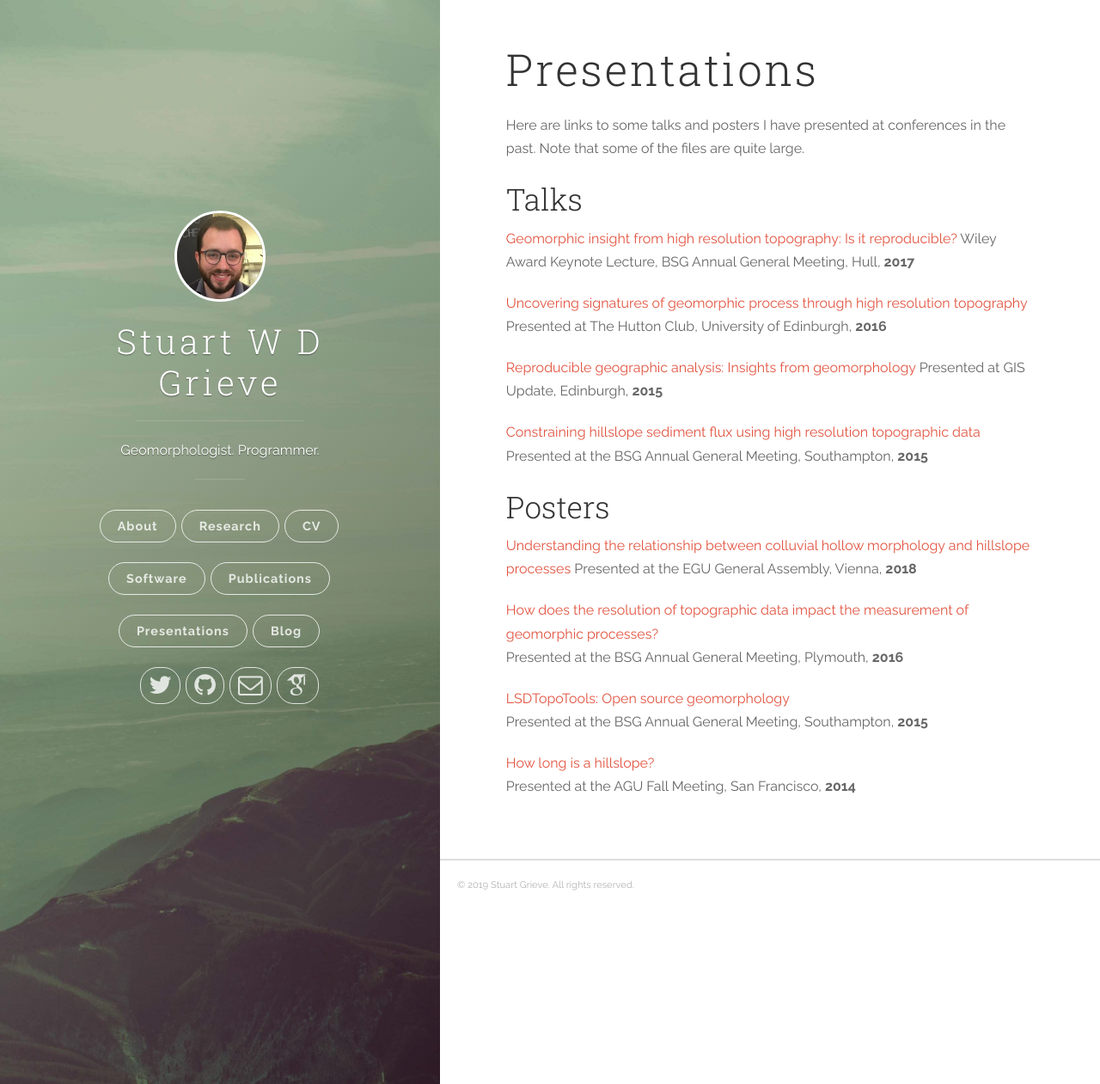
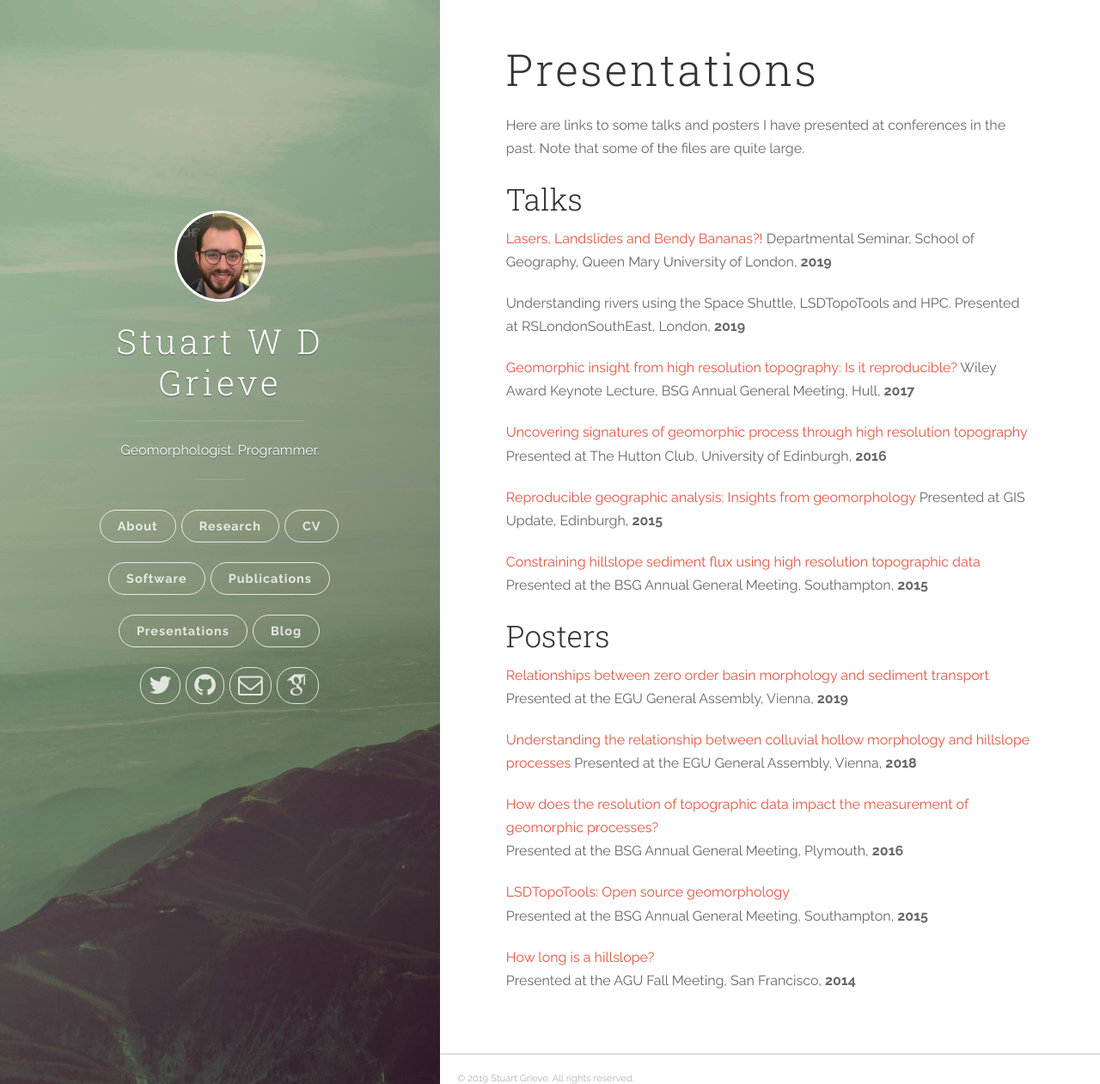
Before and after one commit to sgrieve/sgrieve.github.io, a Jekyll site: the page built from presentations.md, in a window 1280 px wide and 1261 px high. Shown: the whole window at 86% size. Built offline with Jekyll 4.4.1, drawn with Linux system fonts in a browser that asks for light colours; nearby versions of some CDN libraries; some web fonts are replaced.

Commit message:
updating presentations

```diff
--- a/presentations.md
+++ b/presentations.md
@@ -8,6 +8,10 @@ Here are links to some talks and posters I have presented at conferences in the
 
 Talks
 ---
+
+[Lasers, Landslides and Bendy Bananas?!](https://swdg.io/public_talks/QMUL/) Departmental Seminar, School of Geography, Queen Mary University of London, **2019**
+
+Understanding rivers using the Space Shuttle, LSDTopoTools and HPC. Presented at RSLondonSouthEast, London, **2019**
 
 [Geomorphic insight from high resolution topography: Is it reproducible?](https://sgrieve.github.io/presentations/bsg_2017.pdf)
 Wiley Award Keynote Lecture, BSG Annual General Meeting, Hull, **2017**
@@ -24,6 +28,9 @@ Presented at the BSG Annual General Meeting, Southampton, **2015**
 Posters
 ---
 
+[Relationships between zero order basin morphology and sediment transport](https://presentations.copernicus.org/EGU2019-4202_presentation.pdf)
+Presented at the EGU General Assembly, Vienna, **2019**
+
 [Understanding the relationship between colluvial hollow morphology and hillslope processes](http://presentations.copernicus.org/EGU2018-19089_presentation.pptx)
 Presented at the EGU General Assembly, Vienna, **2018**
 
```
